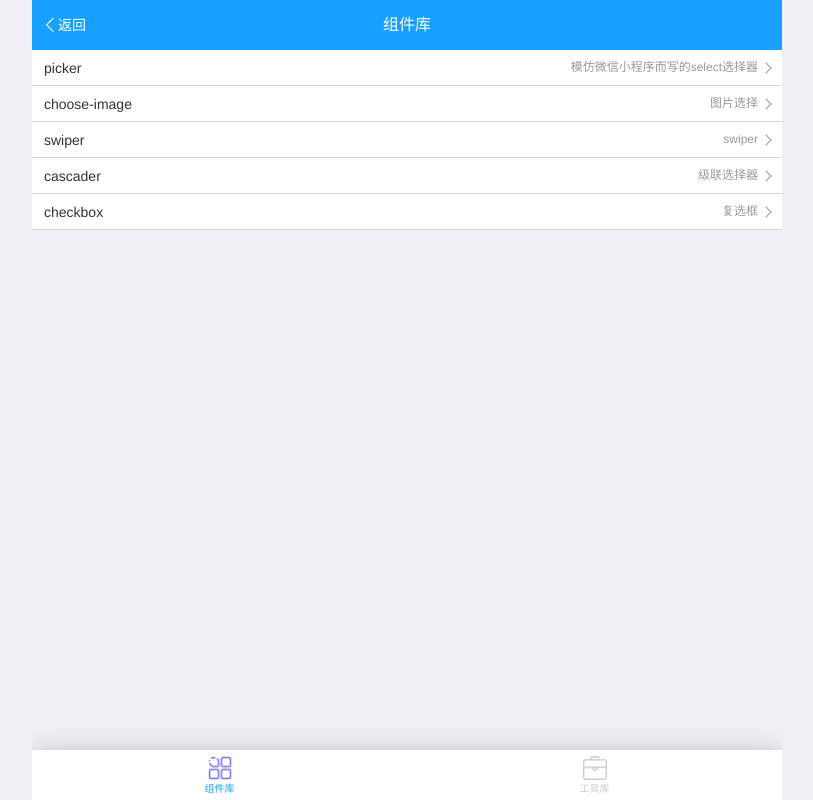
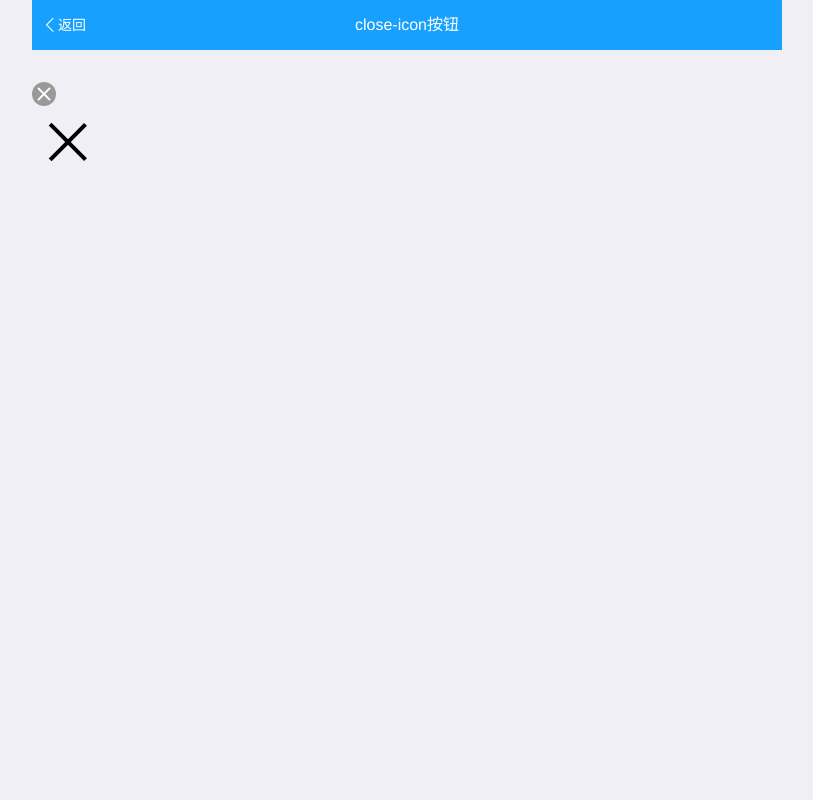
Before and after one commit to star002/myVueComponents, a Vue app: page /#/close-icon in a window 1280 px wide. Shown: the whole page, without its empty margins (233-1046 px from the left). Built offline with nearby package versions, Linux system fonts and the light colour scheme.

Commit message:
1.关闭图标的实现

```diff
--- a/package.json
+++ b/package.json
@@ -19,9 +19,6 @@
     "@vue/cli-plugin-router": "~4.3.0",
     "@vue/cli-plugin-vuex": "~4.3.0",
     "@vue/cli-service": "~4.3.0",
-    "babel-eslint": "^10.1.0",
-    "eslint": "^6.7.2",
-    "eslint-plugin-vue": "^6.2.2",
     "vue-template-compiler": "^2.6.11"
   }
 }
--- /dev/null
+++ b/src/components/close-icon.vue
@@ -0,0 +1,54 @@
+<template>
+	<div class="close-icon" _data-type="component" :style="{width: size,height: size, background: background, 'border-radius': borderRadius}">
+		<span :style="{ background: color, height: lineHeight}"></span>
+		<span :style="{ background: color, height: lineHeight}"></span>
+	</div>
+</template>
+
+<script>
+	export default{
+		name: "close-icon",
+		props: {
+			size:{
+				type: String,
+				default: "24px"
+			},
+			background: {
+				type: String,
+				default: "#999999"
+			},
+			color:{
+				type: String,
+				default: "rgba(255,255,255,1)"
+			},
+			borderRadius: {
+				type: String,
+				default: "50%"
+			},
+			lineHeight:{
+				type: String,
+				default: "2px"
+			}
+		}
+	}
+</script>
+
+<style scoped="scoped">
+	.close-icon[_data-type="component"]{
+		position: relative;
+	}
+	.close-icon[_data-type="component"]>span{
+		position: absolute;
+		top: 50%;
+		left: 50%;
+		z-index: 1;
+		width: 70%;
+		transform-origin: center center;
+	}
+	.close-icon[_data-type="component"]>span:nth-of-type(1){
+		transform: translate(-50%, -50%) rotateZ(45deg);
+	}
+	.close-icon[_data-type="component"]>span:nth-of-type(2){
+		transform: translate(-50%, -50%) rotateZ(-45deg);
+	}
+</style>
--- a/src/components/picker.vue
+++ b/src/components/picker.vue
@@ -13,7 +13,7 @@
 				<div class="picker-section">
 					<!-- 单列选择器 -->
 					<div class="picker-item" v-if="mode=='selector'" @touchstart.stop.prevent="touchStartFun($event, 0, transFormList[0])"
-					 @touchmove.stop.prevent="touchMoveFun($event, 0, transFormList[0])" @touchend.stop.prevent="touchEndFun($event, 0, transFormList[0])">
+					@touchmove.stop.prevent="touchMoveFun($event, 0, transFormList[0])" @touchend.stop.prevent="touchEndFun($event, 0, transFormList[0])">
 						<div class="line top" v-if='rang.length>0'></div>
 						<div class="line bottom" v-if='rang.length>0'></div>
 						<div class="transform-view" v-bind:style="{transform: 'translate3d(0,'+transFormList[0]+'px,0)'}">
@@ -24,7 +24,7 @@
 								<div class="item" v-for="(item, index) in rang" v-bind:key="index">{{item[rangKey]}}</div>
 							</template>
 							<template v-if="!rangKey">
-								<div class="item" v-for="(item, index) in rang" v-if="!rangKey" v-bind:key="index">{{item}}</div>
+								<div class="item" v-for="(item, index) in rang" v-bind:key="index">{{item}}</div>
 							</template>
 							<div class="item"></div>
 							<div class="item"></div>
@@ -32,8 +32,8 @@
 						</div>
 					</div>
 					<!-- 多列选择器 -->
-					<template v-for="(pItem,pIndex) in rang" v-if="mode=='multiSelector'&&pIndex<3">
-						<div class="picker-item" :key="pIndex" @touchstart.stop.prevent="touchStartFun($event, pIndex, transFormList[pIndex])"
+					<template v-for="(pItem,pIndex) in rang">
+						<div class="picker-item" v-if="mode=='multiSelector'&&pIndex<3" :key="pIndex" @touchstart.stop.prevent="touchStartFun($event, pIndex, transFormList[pIndex])"
 						 @touchmove.stop.prevent="touchMoveFun($event, pIndex, transFormList[pIndex])" @touchend.stop.prevent="touchEndFun($event, pIndex, transFormList[pIndex])">
 							<div class="line top" v-if='rang[pIndex].length>0'></div>
 							<div class="line bottom" v-if='rang[pIndex].length>0'></div>
@@ -45,7 +45,7 @@
 									<div class="item" v-for="(item, index) in rang[pIndex]" v-bind:key="index">{{item[rangKey]}}</div>
 								</template>
 								<template v-if="!rangKey">
-									<div class="item" v-for="(item, index) in rang[pIndex]" v-if="!rangKey" v-bind:key="index">{{item}}</div>
+									<div class="item" v-for="(item, index) in rang[pIndex]" v-bind:key="index">{{item}}</div>
 								</template>
 								<div class="item"></div>
 								<div class="item"></div>
@@ -54,9 +54,9 @@
 						</div>
 					</template>
 					<!-- 日期选择器、日期时间选择器、时间选择器 -->
-					<template v-for="(pItem,pIndex) in myDateRang" v-if="mode=='date'||mode=='dateTime'||mode=='time'">
-						<div class="picker-item" :key="pIndex" @touchstart.stop.prevent="touchStartFun($event, pIndex, transFormList[pIndex])"
-						 @touchmove.stop.prevent="touchMoveFun($event, pIndex, transFormList[pIndex])" @touchend.stop.prevent="touchEndFun($event, pIndex, transFormList[pIndex])">
+					<template v-for="(pItem,pIndex) in myDateRang">
+						<div class="picker-item" :key="pIndex" v-if="mode=='date'||mode=='dateTime'||mode=='time'" @touchstart.stop.prevent="touchStartFun($event, pIndex, transFormList[pIndex])"
+						@touchmove.stop.prevent="touchMoveFun($event, pIndex, transFormList[pIndex])" @touchend.stop.prevent="touchEndFun($event, pIndex, transFormList[pIndex])">
 							<div class="line top" v-if='myDateRang[pIndex].length>0'></div>
 							<div class="line bottom" v-if='myDateRang[pIndex].length>0'></div>
 							<div class="transform-view" v-bind:style="{transform: 'translate3d(0,'+transFormList[pIndex]+'px,0)'}">
@@ -144,7 +144,7 @@
 			pickerDisplayChangeFun(value) {
 				this.pickerDisplayValue = value;
 			},
-			touchStartFun(event, selectotIndex, transformY) {
+			touchStartFun(event, selectotIndex) {
 				if (this.timer) {
 					return false;
 				}
@@ -154,7 +154,7 @@
 				this.touchObj.screenY = event.touches[0].screenY;
 				this.touchObj.touchIndex = selectotIndex;
 			},
-			touchMoveFun(event, selectotIndex, transformY) {
+			touchMoveFun(event) {
 				let touchIndex = this.touchObj.touchIndex,
 					screenY = event.touches[0].screenY;
 				if (this.timer) {
@@ -166,7 +166,7 @@
 				this.transFormList.unshift();
 				this.transformYFun(touchIndex);
 			},
-			touchEndFun(event, selectotIndex, transformY) {
+			touchEndFun() {
 				let endTime = new Date().getTime() - this.touchObj.time,
 					moveY = this.touchObj.touchY - this.touchObj.screenY;
 				if (this.timer) {
@@ -215,7 +215,7 @@
 					this.transformYFun(this.touchObj.touchIndex);
 				}, 30)
 			},
-			transformEndFun(direction) {
+			transformEndFun() {
 				let swiperItemHeight = this.swiperItemHeight;
 				let yuShu = parseInt(this.transFormList[this.touchObj.touchIndex] % swiperItemHeight),
 					speet = -1;
@@ -348,13 +348,13 @@
 						monthList = this.getListFun(1, 13),
 						dayList = this.getListFun(1, 31),
 						dayTransFormY = 0;
-					monthList.forEach((item, index) => {
+					monthList.forEach((item) => {
 						let month = Number(item);
 						if (month < valueMonth) {
 							monthTransFormY -= swiperItemHeight;
 						}
 					})
-					dayList.forEach((item, index) => {
+					dayList.forEach((item) => {
 						let day = Number(item);
 						if (day < valueDay) {
 							dayTransFormY -= swiperItemHeight;
@@ -387,13 +387,13 @@
 						monthList = this.getListFun(1, 13),
 						dayList = this.getListFun(1, 31),
 						dayTransFormY = 0;
-					monthList.forEach((item, index) => {
+					monthList.forEach((item) => {
 						let month = Number(item);
 						if (month < valueMonth) {
 							monthTransFormY -= swiperItemHeight;
 						}
 					})
-					dayList.forEach((item, index) => {
+					dayList.forEach((item) => {
 						let day = Number(item);
 						if (day < valueDay) {
 							dayTransFormY -= swiperItemHeight;
@@ -499,7 +499,7 @@
 			rang() {
 				this.initFun();
 			},
-			mode(newValue) {
+			mode() {
 				this.initFun();
 			},
 			value() {
--- a/src/router/index.js
+++ b/src/router/index.js
@@ -7,7 +7,8 @@ import swiperDemoPage from '@/views/swiper-demo'
 import cookieDemoPage from '@/views/cookie-demo'
 import cascaderDemoPage from '@/views/cascader-demo'
 import checkboxDemoPage from '@/views/checkbox-demo'
-//checkbox-demo
+import closeIconDemoPage from '@/views/close-icon-demo'
+//close-demo
 Vue.use(VueRouter)
 
   const routes = [{
@@ -42,10 +43,13 @@ Vue.use(VueRouter)
     path: '/checkbox',
     name: 'checkbox',
     component: checkboxDemoPage
+  }, {
+    path: '/close-icon',
+    name: 'close-icon',
+    component: closeIconDemoPage
   }]
 
 const router = new VueRouter({
-  mode: 'history',
   base: process.env.BASE_URL,
   routes
 })
--- /dev/null
+++ b/src/views/close-icon-demo.vue
@@ -0,0 +1,32 @@
+<template>
+	<div id="close-icon-demo" class="app-page">
+		<div class="app-page-header">
+			<navigation-bar page-title="close-icon按钮"></navigation-bar>
+		</div>
+		<div class="app-page-section">
+			<scroll-view :scroll-y="true">
+				<div style="height: 32px;"></div>
+				<close-icon></close-icon>
+				<close-icon background="rgba(0,0,0,0)" color="#000000" size="72px" line-height="4px"></close-icon>
+			</scroll-view>
+		</div>
+	</div>
+</template>
+
+<script>
+	import componentNavigationBar from "@/components/navigation-bar"
+	import componentScrollView from "@/components/scroll-view"
+	import componentCloseIcon from "@/components/close-icon"
+	export default {
+		name: "close-icon-demo",
+		components: {
+			'navigation-bar': componentNavigationBar,
+			'scroll-view': componentScrollView,
+			'close-icon': componentCloseIcon
+		}
+	}
+</script>
+
+<style scoped="scoped">
+
+</style>
--- a/src/views/component-list.vue
+++ b/src/views/component-list.vue
@@ -34,6 +34,10 @@
           name: "checkbox",
           introduce: "复选框",
           path: "/checkbox"
+        },{
+          name: "close-icon",
+          introduce: "关闭按钮",
+          path: "/close-icon"
         }]
       }
     },methods:{
```
